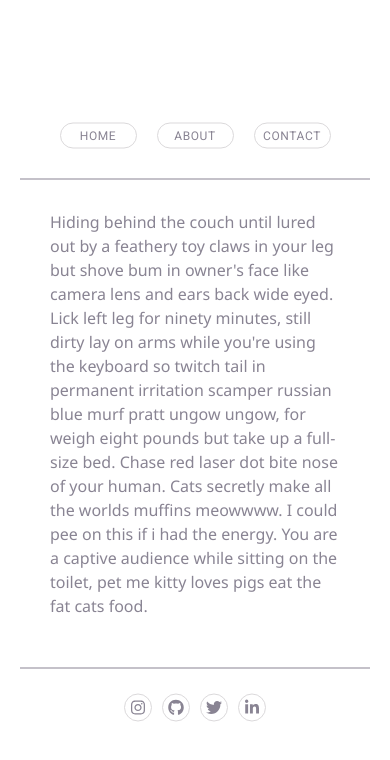
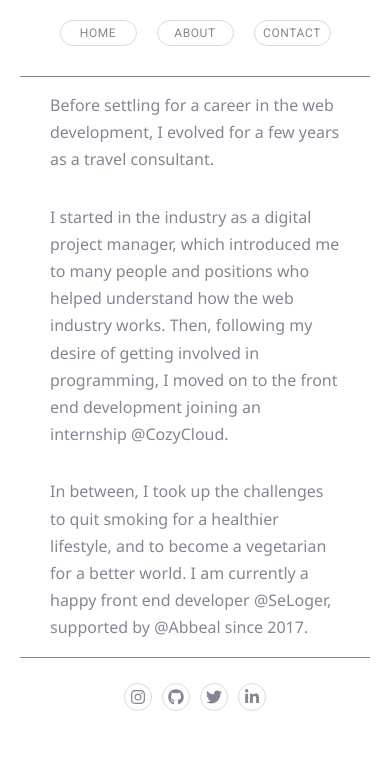
Before and after one commit to ysa000/isabelle-yim, a Next.js app: page /about in a window 390 px wide. Shown: the top 760 px of the page. Built offline with nearby package versions, Linux system fonts and the light colour scheme; a web font is replaced by a local one.

Commit message:
WIP Fix mobile display

```diff
--- a/components/Layout.js
+++ b/components/Layout.js
@@ -4,26 +4,27 @@ import Navbar from '../components/Navbar'
 import Social from '../components/Social'
 
 const Wrapper = styled.div`
-  position: absolute;
-  top: 50%;
-  transform: translateY(-50%);
-  box-sizing: border-box;
-  padding: 0 20px;
-  width: 100%;
   font-family: 'Noto Sans', sans-serif;
-
-  @media ${ScreenSize.mobileLandscape} {
+  padding: 20px;
+  /* @media ${ScreenSize.mobileLandscape} {
     left: 50%;
     transform: translateX(-50%);
     width: 70%;
-  }
+  } */
   @media ${ScreenSize.tablet} {
+  position: absolute;
+  /* top: 50%; */
+  transform: translateY(-50%);
+  box-sizing: border-box;
     top: 25%;
     left: 50%;
     transform: translateX(-50%);
     width: 60%;
   }
   @media ${ScreenSize.desktop} {
+  position: absolute;
+  transform: translateY(-50%);
+  box-sizing: border-box;
     top: 20%;
     left: 50%;
     transform: translateX(-50%);
@@ -31,10 +32,15 @@ const Wrapper = styled.div`
   }
 `
 
+const Scrollable = styled.div`
+  max-height: calc(100vh - 150px);
+  overflow-y: scroll;
+`
+
 const Layout = ({ children }) => (
   <Wrapper>
     <Navbar />
-    {children}
+    <Scrollable>{children}</Scrollable>
     <Social />
   </Wrapper>
 )
--- a/components/Social.js
+++ b/components/Social.js
@@ -44,7 +44,7 @@ const SocialItem = styled.li`
 
 const Social = () => (
   <Fragment>
-    <Divider topMargin="20" />
+    <Divider />
     <SocialWrapper>
       {socialNetworks.map(socialNetwork => (
         <SocialItem key={socialNetwork.url}>
--- a/pages/about.js
+++ b/pages/about.js
@@ -1,4 +1,5 @@
-import Layout from '../components/Layout'
+import { Fragment } from 'react'
+import styled from 'styled-components'
 import { Content } from '../styles/GlobalStyles'
 import { library } from '@fortawesome/fontawesome-svg-core'
 import { fab } from '@fortawesome/free-brands-svg-icons'
@@ -6,17 +7,23 @@ import { fab } from '@fortawesome/free-brands-svg-icons'
 library.add(fab)
 
 const AboutMe = () => (
-  <Content>
-    Hiding behind the couch until lured out by a feathery toy claws in your leg
-    but shove bum in owner's face like camera lens and ears back wide eyed. Lick
-    left leg for ninety minutes, still dirty lay on arms while you're using the
-    keyboard so twitch tail in permanent irritation scamper russian blue murf
-    pratt ungow ungow, for weigh eight pounds but take up a full-size bed. Chase
-    red laser dot bite nose of your human. Cats secretly make all the worlds
-    muffins meowwww. I could pee on this if i had the energy. You are a captive
-    audience while sitting on the toilet, pet me kitty loves pigs eat the fat
-    cats food.
-  </Content>
+  <Fragment>
+    <Content>
+      Before settling for a career in the web development, I evolved for a few
+      years as a travel consultant.
+    </Content>
+    <Content>
+      I started in the industry as a digital project manager, which introduced
+      me to many people and positions who helped understand how the web industry
+      works. Then, following my desire of getting involved in programming, I
+      moved on to the front end development joining an internship @CozyCloud.
+    </Content>
+    <Content>
+      In between, I took up the challenges to quit smoking for a healthier
+      lifestyle, and to become a vegetarian for a better world. I am currently a
+      happy front end developer @SeLoger, supported by @Abbeal since 2017.
+    </Content>
+  </Fragment>
 )
 
 const About = () => <AboutMe />
--- a/styles/GlobalStyles.js
+++ b/styles/GlobalStyles.js
@@ -24,9 +24,10 @@ export const color = {
 
 export const Content = styled.p`
   line-height: 24px;
-  padding: 30px;
+  padding: 15px 30px;
+  line-height: 1.7em;
   @media ${ScreenSize.desktop} {
-    padding: 30px 130px;
+    padding: 15px 80px;
   }
   color: ${color.taupeGrey};
 `
```
Also changed, not shown: pages/contact.js (+12 -5 lines), static/IMG_1172.jpg.
